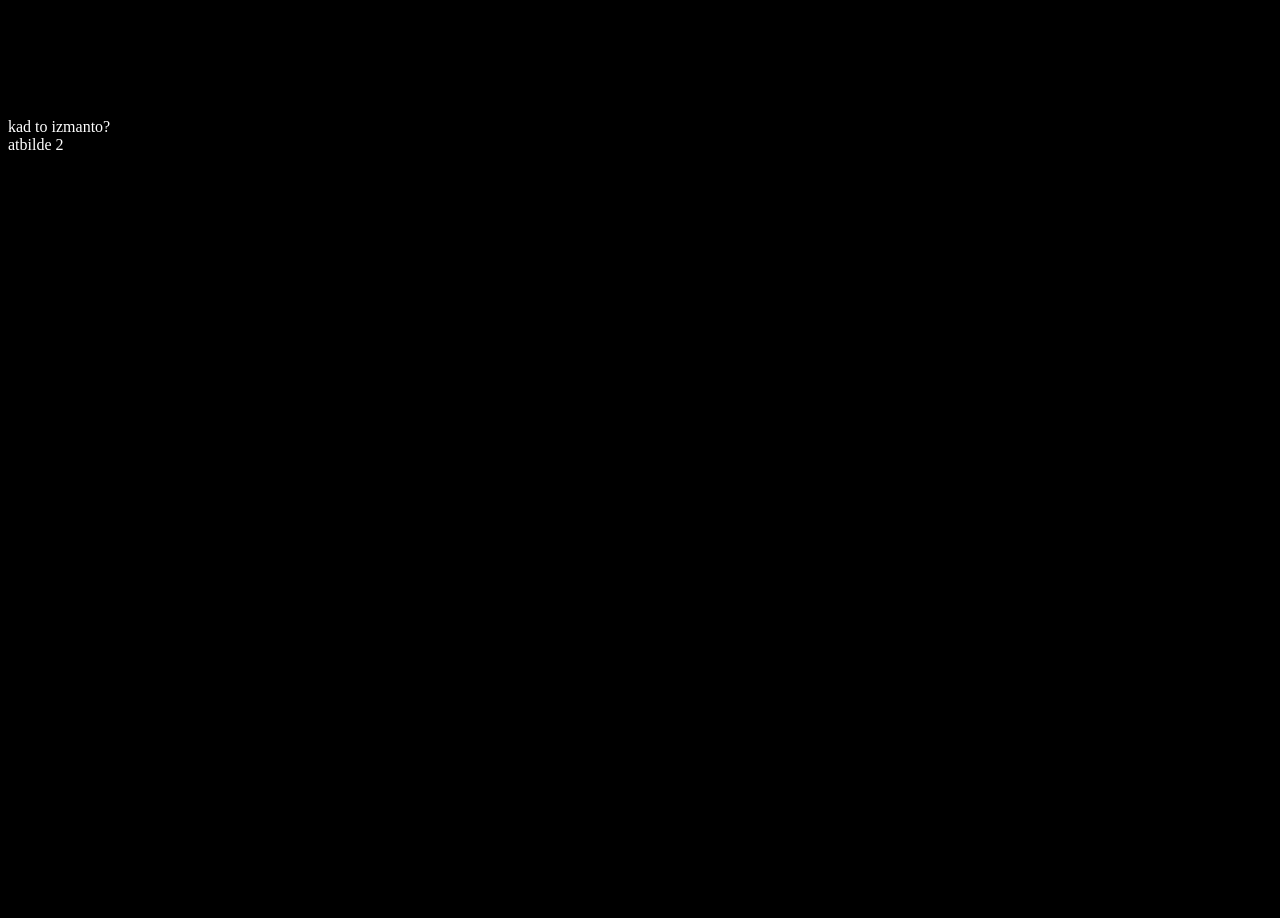
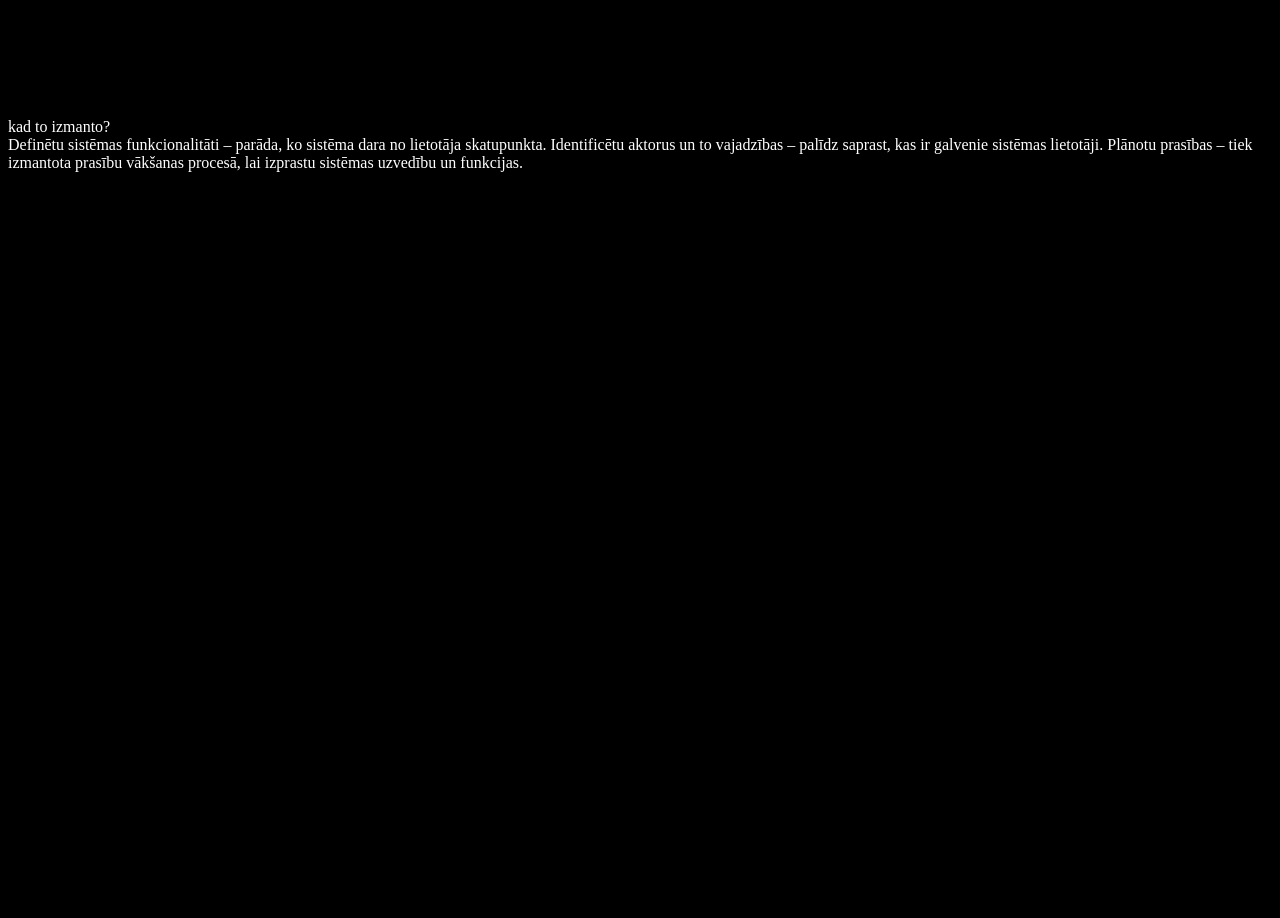
Before and after one commit to RalfsCD/UML, a React (Create React App) app: page / in a window 1280 px wide. Shown: the part 780-1698 px from the top of the page. Built offline with nearby package versions, Linux system fonts and the light colour scheme.

Commit message:
Update Article2.js

```diff
--- a/src/components/Article2.js
+++ b/src/components/Article2.js
@@ -5,7 +5,9 @@ import React from 'react';
 function Article2() {
   return (
 
-<a>atbilde 2</a>
+<a>Definētu sistēmas funkcionalitāti – parāda, ko sistēma dara no lietotāja skatupunkta.
+Identificētu aktorus un to vajadzības – palīdz saprast, kas ir galvenie sistēmas lietotāji.
+Plānotu prasības – tiek izmantota prasību vākšanas procesā, lai izprastu sistēmas uzvedību un funkcijas.</a>
   );
   }
 export default Article2;
```
